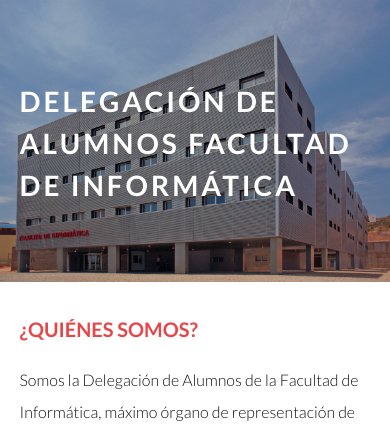
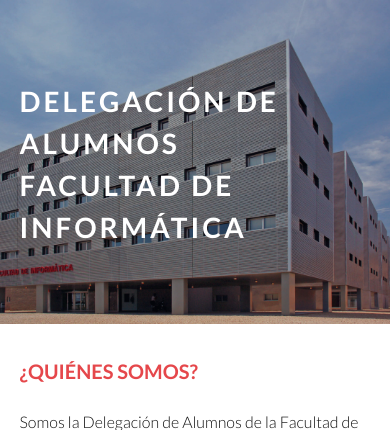
Before and after one commit to dafi-um/dafi-system, a Django app: page / in a window 390 px wide. Shown: the part 80-510 px from the top of the page. Run offline with Django 3.2, Linux system fonts and the light colour scheme; some libraries are stand-ins or nearby versions.

Commit message:
Fixed some styling issues

```diff
--- a/website/main/static/css/main.css
+++ b/website/main/static/css/main.css
@@ -1730,6 +1730,10 @@
 		margin: 0 0 2em 0;
 		padding: 0.5em 0 0.5em 2em;
 	}
+
+		blockquote p {
+			margin-bottom: 0;
+		}
 
 	code {
 		border-radius: 0;
@@ -3546,10 +3550,6 @@
 				padding: 12em 0 10em 0;
 			}
 
-				#banner br {
-					display: none;
-				}
-
 		}
 
 		@media screen and (max-width: 736px) {
```
